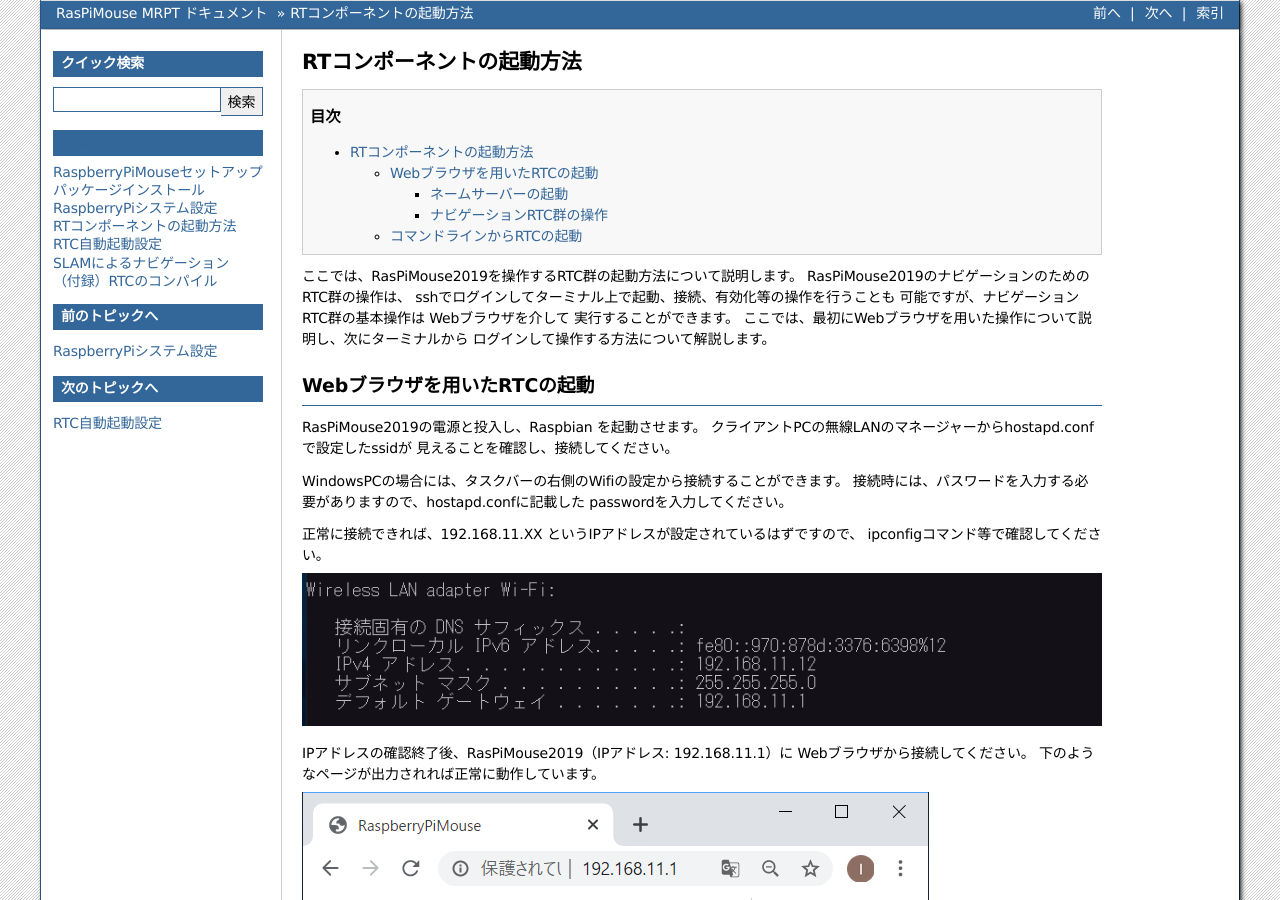
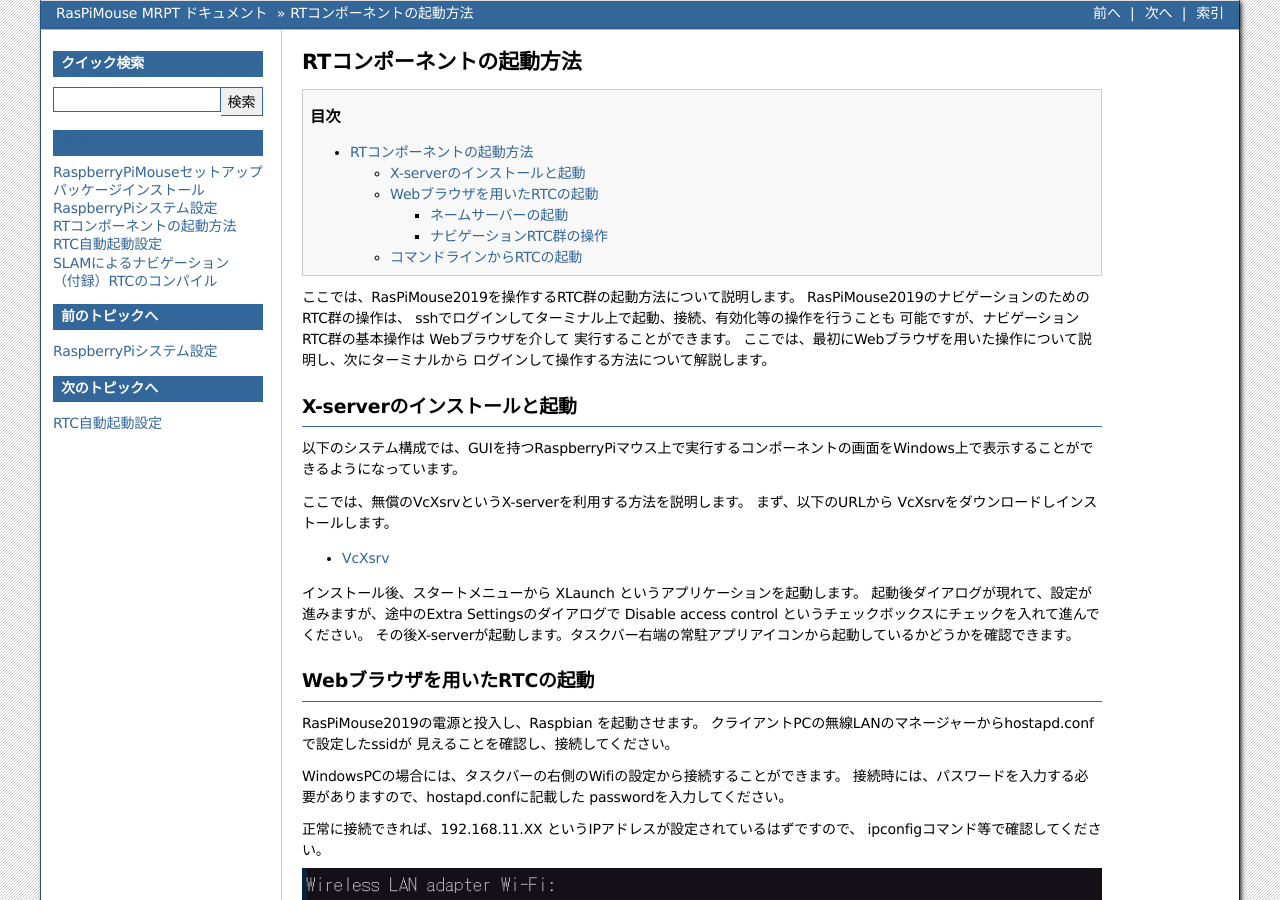
Before and after one commit to OpenRTM/RasPiMouse_with_MRPT, a Sphinx documentation site: the page built from doc/source/start_rtc.rst, in a window 1280 px wide and 900 px high. Built offline with Sphinx 7.4.7, drawn with Linux system fonts in a browser that asks for light colours.

Commit message:
Update start_rtc.rst

```diff
--- a/doc/source/start_rtc.rst
+++ b/doc/source/start_rtc.rst
@@ -13,6 +13,19 @@
 実行することができます。
 ここでは、最初にWebブラウザを用いた操作について説明し、次にターミナルから
 ログインして操作する方法について解説します。
+
+X-serverのインストールと起動
+----------------------------------
+以下のシステム構成では、GUIを持つRaspberryPiマウス上で実行するコンポーネントの画面をWindows上で表示することができるようになっています。
+
+ここでは、無償のVcXsrvというX-serverを利用する方法を説明します。
+まず、以下のURLから VcXsrvをダウンロードしインストールします。
+
+* `VcXsrv <https://sourceforge.net/projects/vcxsrv/>`_
+
+インストール後、スタートメニューから XLaunch というアプリケーションを起動します。
+起動後ダイアログが現れて、設定が進みますが、途中のExtra Settingsのダイアログで Disable access control というチェックボックスにチェックを入れて進んでください。
+その後X-serverが起動します。タスクバー右端の常駐アプリアイコンから起動しているかどうかを確認できます。
 
 Webブラウザを用いたRTCの起動
 ----------------------------------
```
